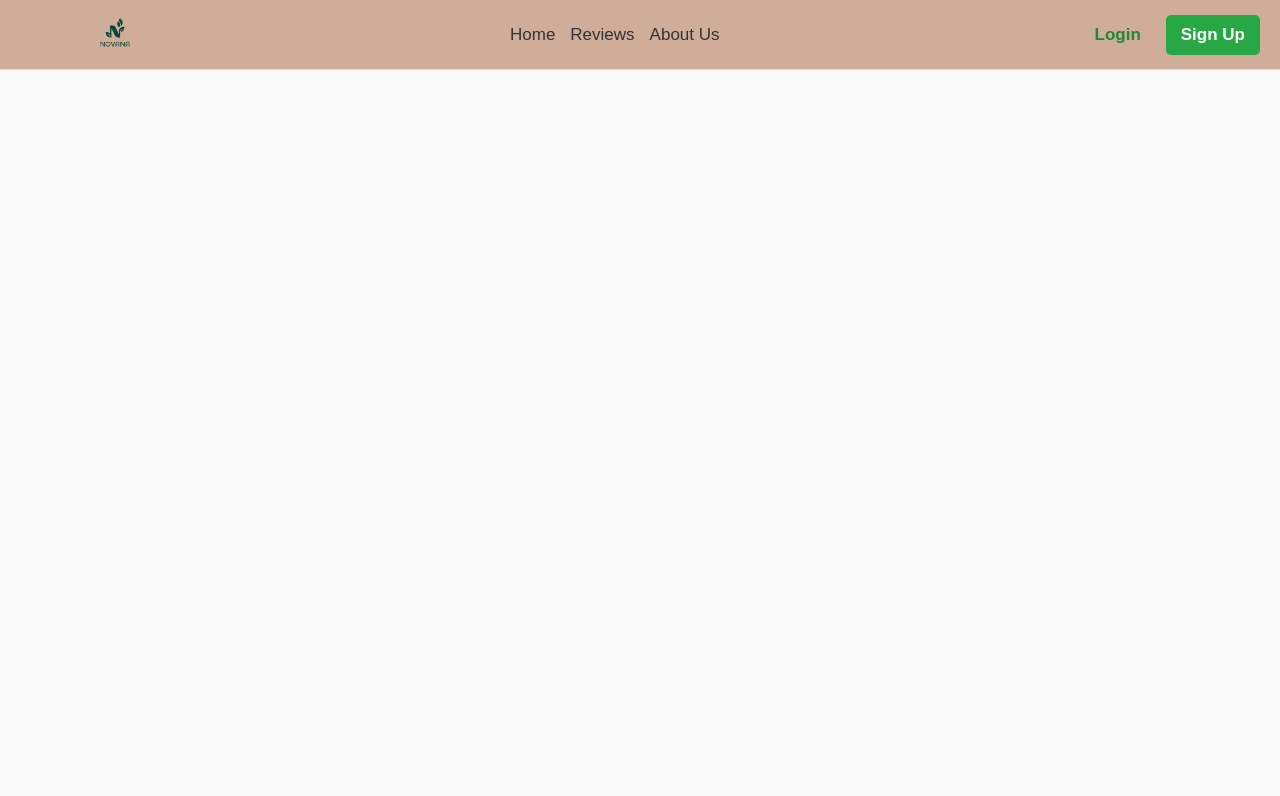
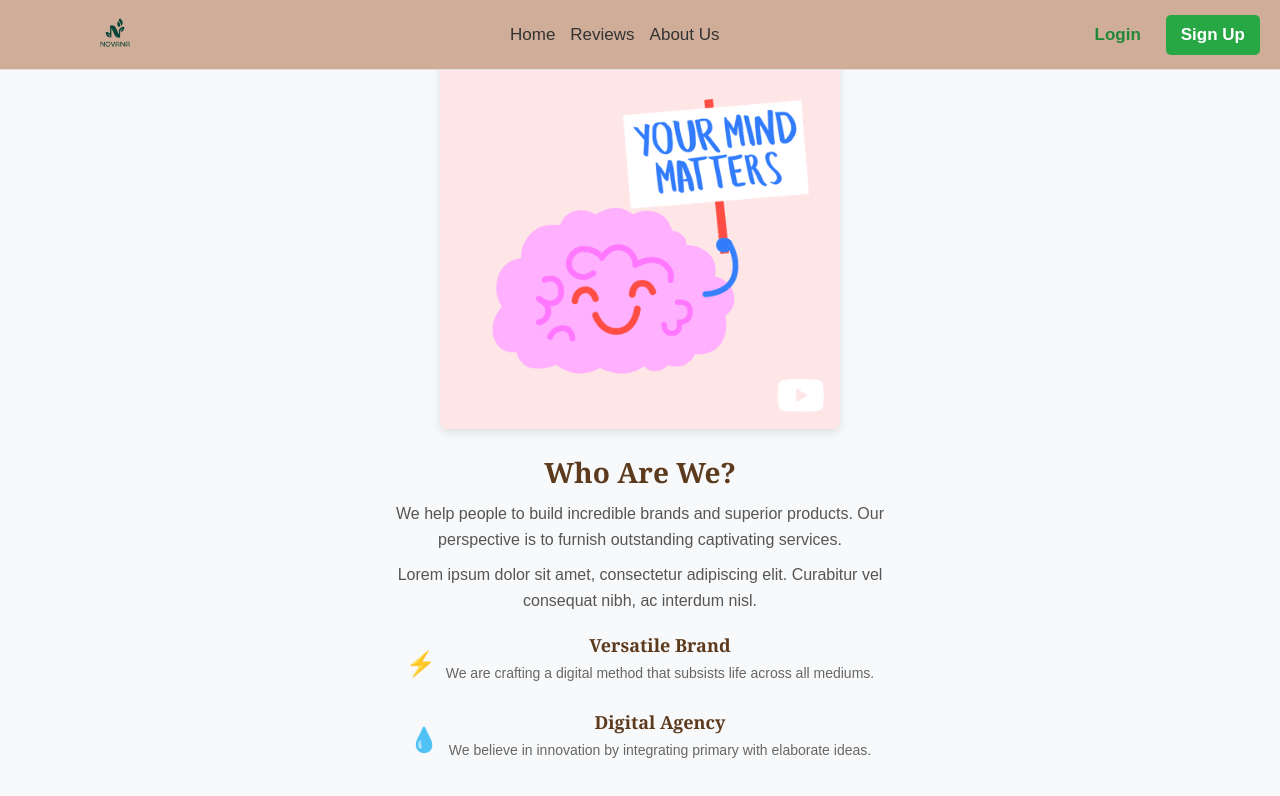
Before and after one commit to novacanefrank/mental_health_frontend, a React (Vite) app: page /About in a window 1280 px wide. Shown: the top 796 px of the page. Built offline with nearby package versions, Linux system fonts and the light colour scheme.

Commit message:
about us

```diff
--- /dev/null
+++ b/src/components/About.jsx
@@ -0,0 +1,54 @@
+import React from "react";
+import "../style/About.css"; // Import the CSS file
+
+const About = () => {
+  return (
+    <div className="about-container">
+      {/* Image Section */}
+      <div className="about-image">
+        <img
+          src="giphy.gif" // Replace with your image URL
+          alt="Team"
+        />
+      </div>
+
+      {/* Text Section */}
+      <div className="about-text">
+        <h2>Who Are We?</h2>
+        <p>
+          We help people to build incredible brands and superior products.
+          Our perspective is to furnish outstanding captivating services.
+        </p>
+        <p>
+          Lorem ipsum dolor sit amet, consectetur adipiscing elit. Curabitur vel
+          consequat nibh, ac interdum nisl.
+        </p>
+
+        {/* Features Section */}
+        <div className="about-features">
+          <div className="about-feature">
+            <span className="icon">⚡</span>
+            <div>
+              <h3>Versatile Brand</h3>
+              <p>
+                We are crafting a digital method that subsists life across all mediums.
+              </p>
+            </div>
+          </div>
+
+          <div className="about-feature">
+            <span className="icon">💧</span>
+            <div>
+              <h3>Digital Agency</h3>
+              <p>
+                We believe in innovation by integrating primary with elaborate ideas.
+              </p>
+            </div>
+          </div>
+        </div>
+      </div>
+    </div>
+  );
+};
+
+export default About;
--- a/src/components/Header.jsx
+++ b/src/components/Header.jsx
@@ -25,7 +25,7 @@ const Header = () => {
         <ul className="nav-links">
           <li><Link to="/">Home</Link></li>
           <li><Link to="/reviews">Reviews</Link></li>
-          <li><Link to="/about-us">About Us</Link></li>
+          <li><Link to="/About">About Us</Link></li>
         </ul>
       </nav>
 
--- a/src/components/LandingPage.jsx
+++ b/src/components/LandingPage.jsx
@@ -14,7 +14,9 @@ const LandingPage = () => {
             Your personal space for growth and self-care. Whether you're setting
             goals or reflecting on your day, we're here to support your journey.
           </p>
-          <button className="learn-more-btn">Learn More</button>
+          <button className="about-button">
+          <Link to="/About">About Us</Link>
+          </button>
         </div>
         <div className="image-content">
           <img src="landd.png" alt="Mental Health Illustration" />
--- a/src/index.jsx
+++ b/src/index.jsx
@@ -11,6 +11,7 @@ import MoodTracker from "./components/MoodTracker";
 import SetGoals from "./components/SetGoals";
 import JournalEntry from "./components/JournalEntry";
 import ReviewProgress from "./components/ReviewProgress";
+import About from "./components/About";
 // import reportWebVitals from './reportWebVitals';
 
 createRoot(document.getElementById("root")).render(
@@ -28,6 +29,7 @@ createRoot(document.getElementById("root")).render(
         <Route path="/SetGoals" element={<SetGoals />} />
         <Route path="/JournalEntry" element={<JournalEntry />} />
         <Route path="/ReviewProgress" element={<ReviewProgress />} />
+        <Route path="/About" element={<About />} />
       </Routes>
     </Router>
   </StrictMode>
--- /dev/null
+++ b/src/style/About.css
@@ -0,0 +1,78 @@
+.about-container {
+    display: flex;
+    flex-direction: column;
+    align-items: center;
+    justify-content: center;
+    text-align: center;
+    height: 100vh; /* Center vertically within the viewport */
+    background: #f8f9fa;
+    padding: 40px;
+    border-radius: 10px;
+  }
+
+  .about-image img {
+    width: 100%;
+    max-width: 400px;
+    border-radius: 8px;
+    box-shadow: 0px 4px 10px rgba(0, 0, 0, 0.1);
+  }
+
+  .about-text {
+    max-width: 500px;
+    text-align: center;
+    margin-top: 20px;
+  }
+
+  .about-text h2 {
+    font-size: 28px;
+    font-weight: bold;
+    margin-bottom: 10px;
+  }
+
+  .about-text p {
+    color: #555;
+    line-height: 1.6;
+    margin-bottom: 10px;
+  }
+
+  .about-features {
+    display: flex;
+    flex-direction: column;
+    gap: 15px;
+    margin-top: 20px;
+    align-items: center; /* Centering feature items */
+  }
+
+  .about-feature {
+    display: flex;
+    align-items: center;
+    justify-content: center;
+    text-align: center;
+  }
+
+  .about-feature .icon {
+    font-size: 24px;
+    margin-right: 10px;
+    color: #3498db;
+  }
+
+  .about-feature h3 {
+    font-size: 18px;
+    margin-bottom: 5px;
+  }
+
+  .about-feature p {
+    color: #666;
+    font-size: 14px;
+  }
+
+  /* Responsive Design */
+  @media (min-width: 768px) {
+    .about-container {
+      flex-direction: column;
+    }
+
+    .about-text {
+      text-align: center;
+    }
+  }
--- a/src/style/LandingPage.css
+++ b/src/style/LandingPage.css
@@ -66,7 +66,7 @@ body {
   margin: 20px 0;
 }
 
-.learn-more-btn {
+.about-button {
   padding: 12px 24px;
   font-size: 1rem;
   background-color: #6366f1;
@@ -77,7 +77,7 @@ body {
   transition: background 0.3s ease;
 }
 
-.learn-more-btn:hover {
+.about-button:hover {
   background-color: #4f46e5;
 }
 
```
Also changed, not shown: public/giphy.gif (added).
